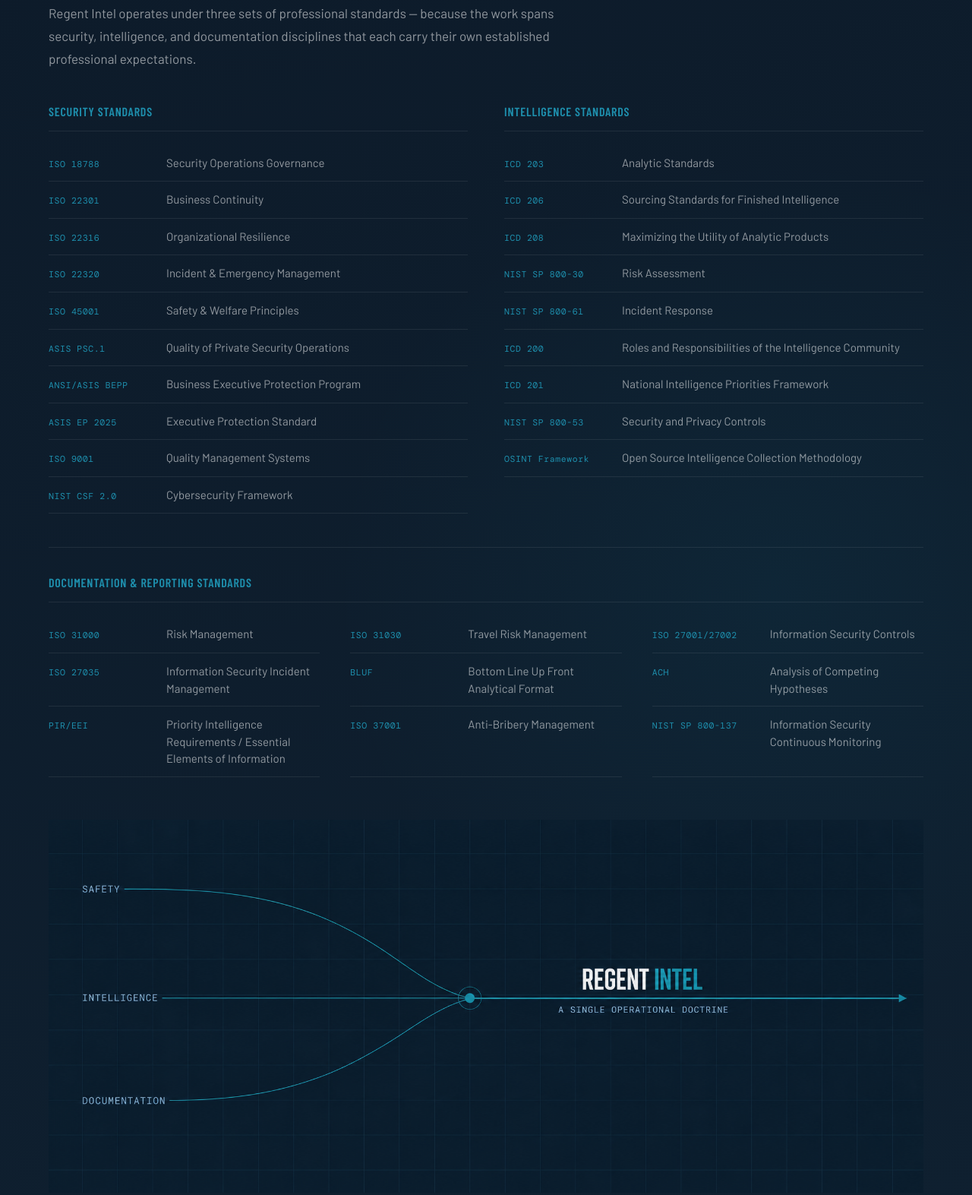
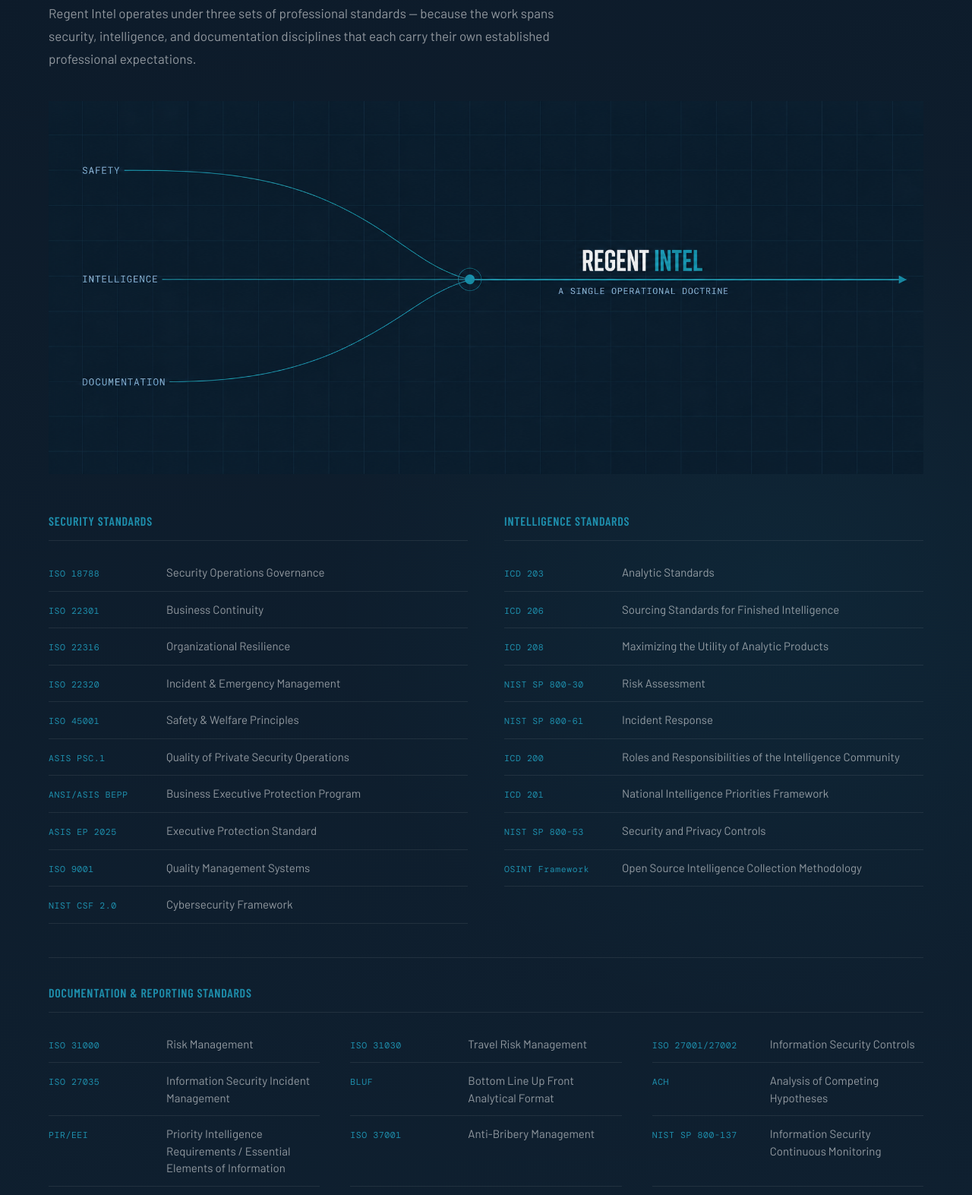
Before and after one commit to regentintelgroup/RegentIntel, a plain HTML site: page standards.html in a window 1280 px wide. Shown: the part 628-2201 px from the top of the page at 76% size. Drawn offline with nearby package versions, Linux system fonts and the light colour scheme.

Commit message:
Add files via upload

```diff
--- a/standards.html
+++ b/standards.html
@@ -79,7 +79,9 @@
       <h2 style="font-family:var(--font-display);font-weight:600;font-size:clamp(24px,2.8vw,38px);line-height:1.1;color:#fff;text-transform:uppercase;margin-bottom:20px;">Operating at the intersection of three disciplines.</h2>
       <p style="font-size:17px;color:rgba(255,255,255,0.55);line-height:1.75;max-width:720px;margin-bottom:40px;">Regent Intel operates under three sets of professional standards — because the work spans security, intelligence, and documentation disciplines that each carry their own established professional expectations.</p>
 
-      <div style="display:grid;grid-template-columns:1fr 1fr;gap:48px;margin-top:40px;width:100%">
+
+      <img src="confluence.png" alt="Regent Intel — A Single Operational Doctrine" style="width:100%;display:block;margin-top:0;margin-bottom:48px;opacity:0.95;">
+      <div style="display:grid;grid-template-columns:1fr 1fr;gap:48px;margin-top:0;width:100%">
         <div class="standards-col">
           <h3>Security Standards</h3>
           <div class="standard-item">
@@ -207,7 +209,6 @@
         </div>
       </div>
     </div>
-    <img src="confluence.png" alt="Regent Intel — A Single Operational Doctrine" style="width:100%;display:block;margin-top:56px;opacity:0.95;">
   </div>
 </section>
   <div class="wrap">
```
